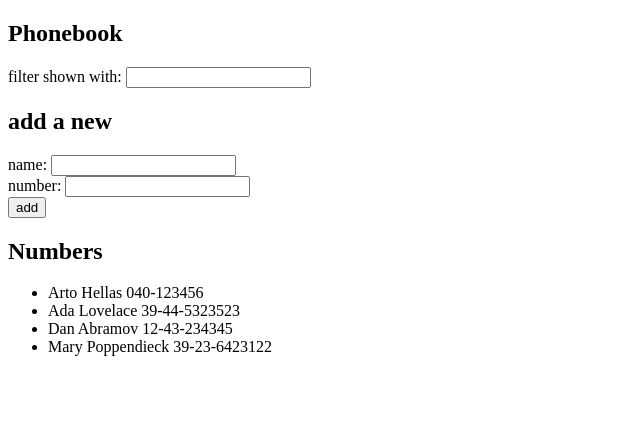
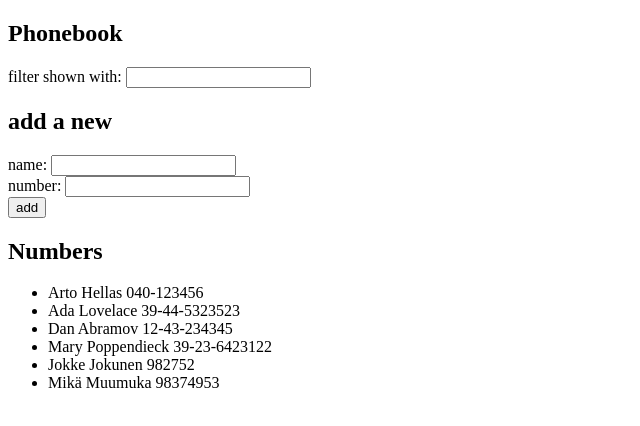
Before and after one commit to Voltti/fullstackopen, a React (Create React App) app in the folder osa_02/puhelinluettelo/: page / in a window 1280 px wide. Shown: the top 426 px of the page, without its empty margins (0-640 px from the left). Built offline with nearby package versions, Linux system fonts and the light colour scheme; data requests are answered from the project's data file.

Commit message:
Tehtävä 2.12

```diff
--- a/osa_02/puhelinluettelo/db.json
+++ b/osa_02/puhelinluettelo/db.json
@@ -1,5 +1,5 @@
 {
-  "persons":[
+  "persons": [
     {
       "name": "Arto Hellas",
       "number": "040-123456",
@@ -19,6 +19,16 @@
       "name": "Mary Poppendieck",
       "number": "39-23-6423122",
       "id": 4
+    },
+    {
+      "name": "Jokke Jokunen",
+      "number": "982752",
+      "id": 5
+    },
+    {
+      "name": "Mikä Muumuka",
+      "number": "98374953",
+      "id": 6
     }
   ]
 }
--- a/osa_02/puhelinluettelo/src/App.js
+++ b/osa_02/puhelinluettelo/src/App.js
@@ -29,10 +29,15 @@ const App = () => {
       window.alert(`${newName} is already added to phonebook ${newName === foundperson.name ? `` : `(as ${foundperson.name})` }.`)
     }
   else {
-    setPersons(persons.concat({id: persons.length+1, name: newName, number: newNumber}))
+    axios
+      .post('http://localhost:3001/persons/', {name: newName, number: newNumber})
+      .then(response => {
+        setPersons(persons.concat(response.data))
+      })
     setNewName('')
     setNewNumber('')
   }
+
 }
 
   return (
```
